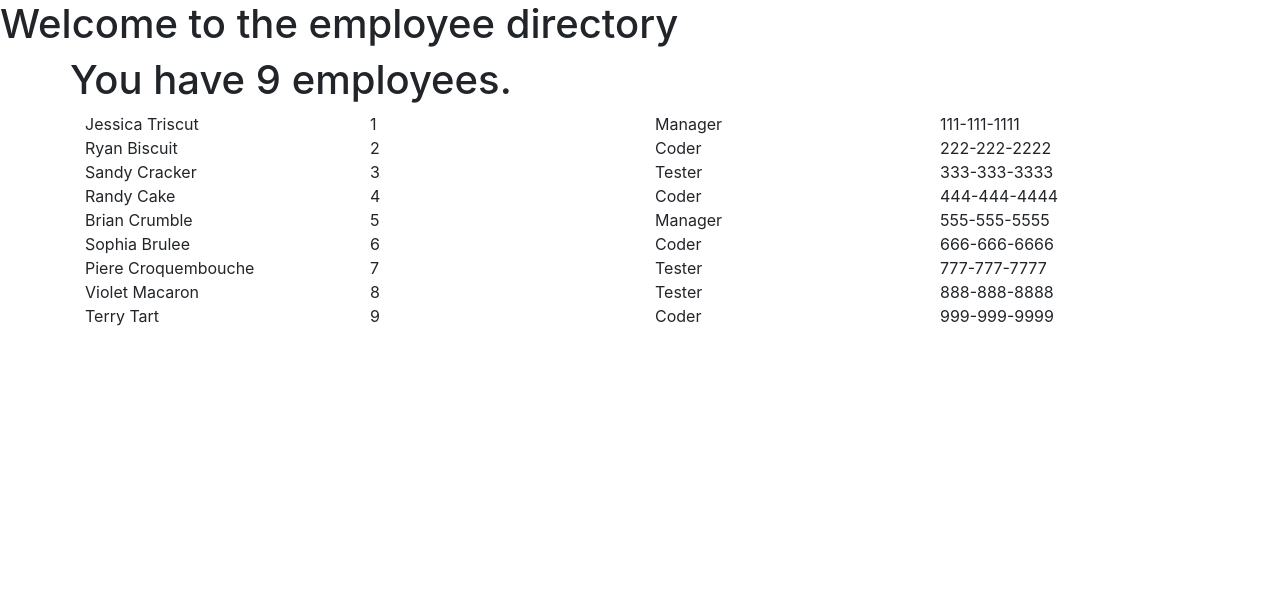
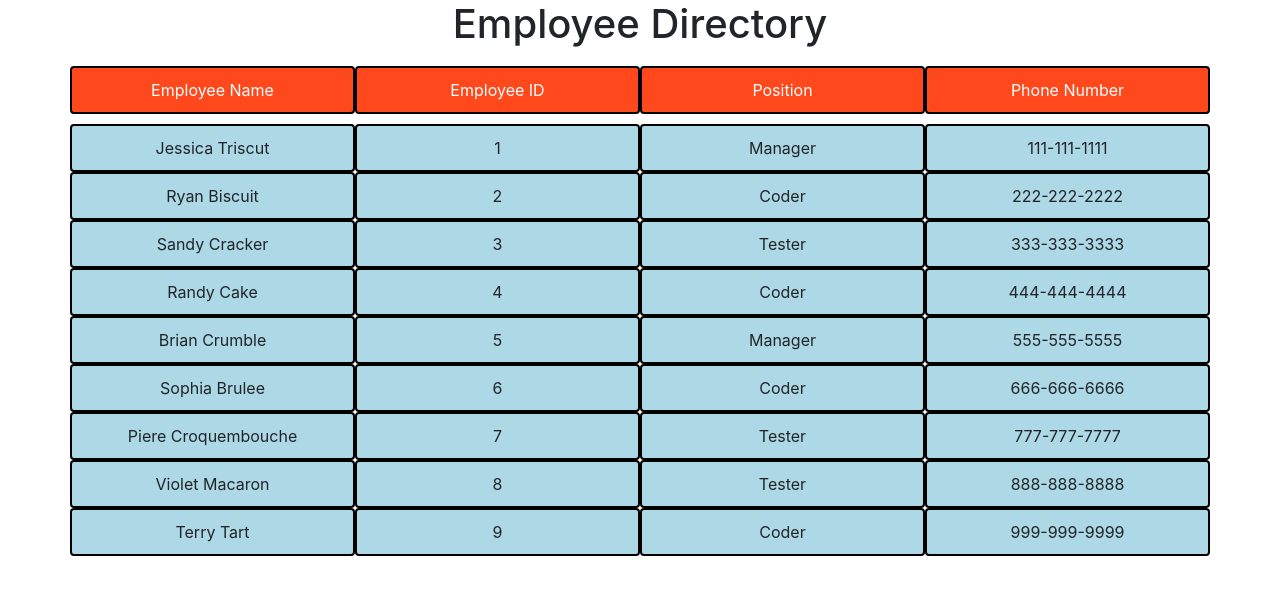
Before and after one commit to j-senak/employee-directory-sort, a React (Create React App) app: page / in a window 1280 px wide. Shown: the top 594 px of the page. Built offline with nearby package versions, Linux system fonts and the light colour scheme.

Commit message:
added css to list

```diff
--- /dev/null
+++ b/src/components/EmployeeDirectory/List.css
@@ -0,0 +1,26 @@
+.col-3 {
+    border-radius: 4px;
+    border-color: black;
+    border-width: 2px;
+    border-style: solid;
+    background-color: rgba(255, 55, 5, 0.904);
+    color: white;
+    padding: 10px;
+    margin-top: 10px;
+    margin-bottom: 10px;
+    text-align: center;
+}
+
+.col {
+    border-radius: 4px;
+    border-color: black;
+    border-width: 2px;
+    border-style: solid;
+    padding: 10px;
+    background-color: lightblue;
+    text-align: center;
+}
+
+h1 {
+    text-align: center;
+}
--- a/src/components/EmployeeDirectory/List.jsx
+++ b/src/components/EmployeeDirectory/List.jsx
@@ -1,11 +1,16 @@
 import React from "react";
 import Item from "./Item";
+import "./List.css";
 
 const List = (props) => {
   return (
     <div className="container">
       <div className="row">
-        <h1>You have {props.employees.length} employees.</h1>
+        {/* <h1>You have {props.employees.length} employees.</h1> */}
+        <div className="col-3">Employee Name</div>
+        <div className="col-3">Employee ID</div>
+        <div className="col-3">Position</div>
+        <div className="col-3">Phone Number</div>
       </div>
       <div>
             {props.employees.map((employee) => (
--- a/src/containers/EmployeeDirectory.jsx
+++ b/src/containers/EmployeeDirectory.jsx
@@ -82,7 +82,7 @@ class EmployeeDirectory extends Component {
     render() {
         return (
             <div>
-                <h1>Welcome to the employee directory</h1>
+                <h1>Employee Directory</h1>
                 <List employees={this.state.employees}/>
             </div>
         );
```
